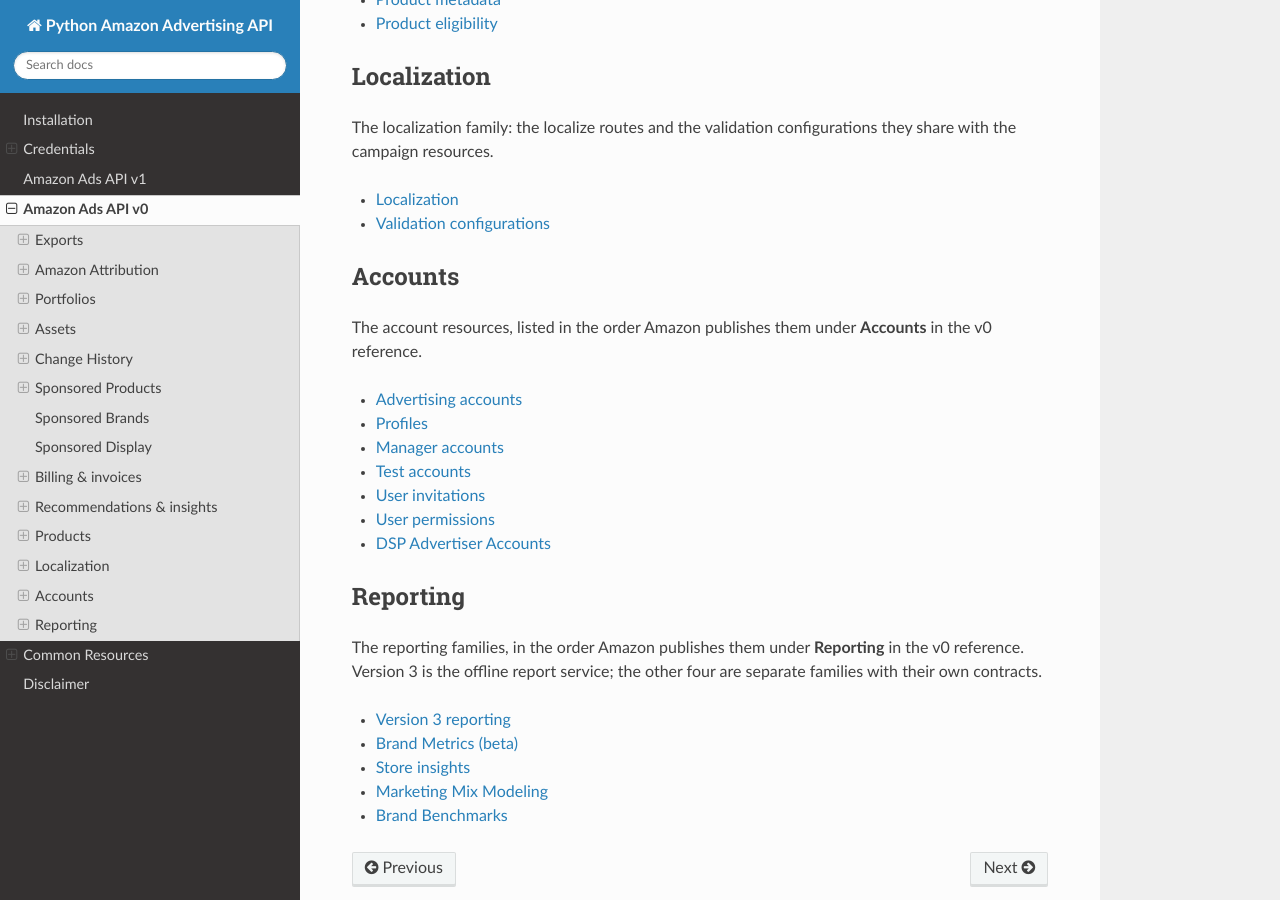
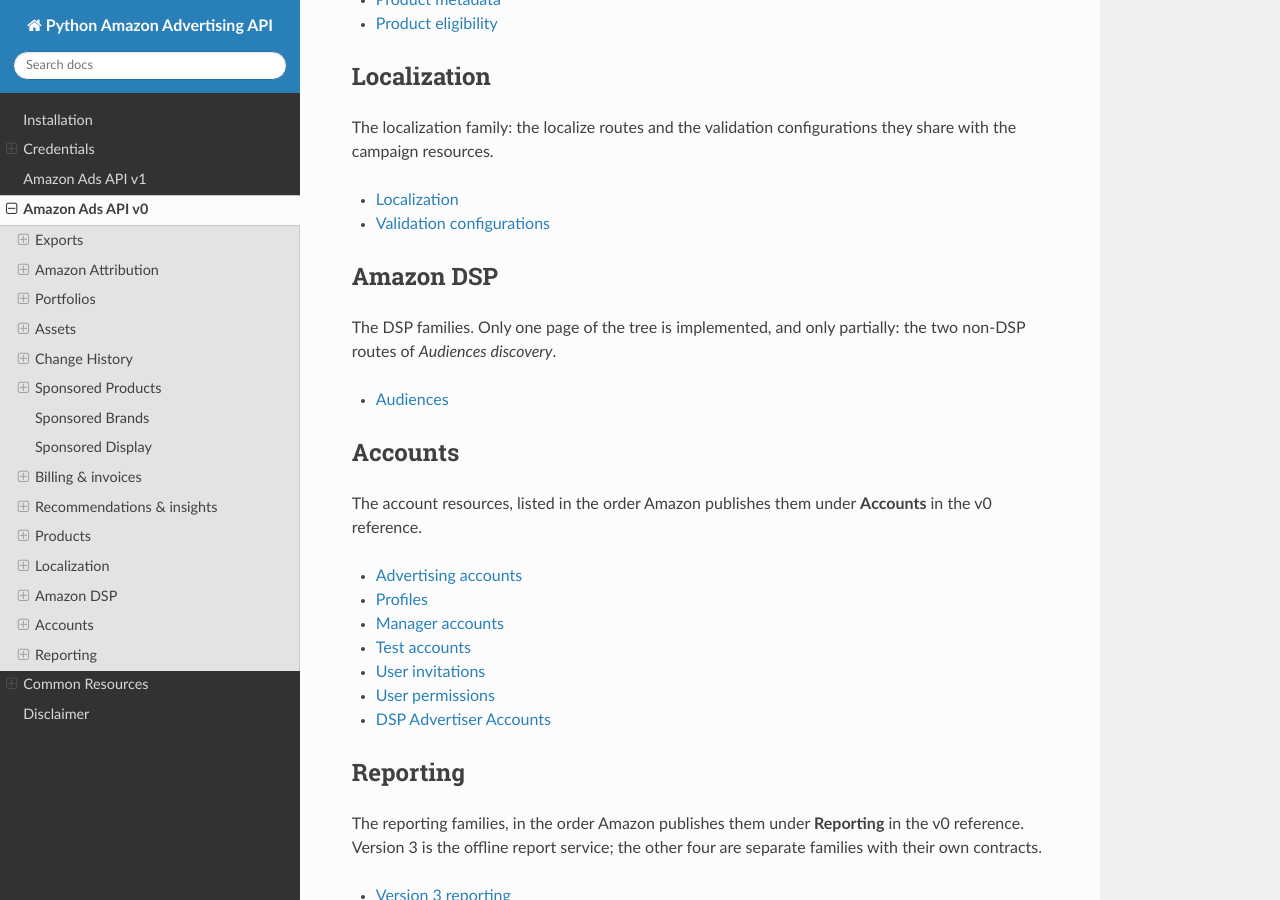
Before and after one commit to denisneuf/python-amazon-ad-api, a Sphinx documentation site: the page built from docs/v0.rst, in a window 1280 px wide and 900 px high, scrolled down 1161 px. Built offline with Sphinx 7.4.7 and the Read the Docs theme 3.1.0, drawn with Linux system fonts in a browser that asks for light colours.

Commit message:
docs(v0): place Audiences discovery under an Amazon DSP section

```diff
--- a/docs/api.rst
+++ b/docs/api.rst
@@ -4,5 +4,4 @@ Common Resources
 ..  toctree::
     :maxdepth: 1
 
-    api/audiences
     api/recommendations
--- a/docs/v0.rst
+++ b/docs/v0.rst
@@ -100,6 +100,18 @@ configurations they share with the campaign resources.
     Validation configurations <api/validation_configurations>
 
 
+Amazon DSP
+----------
+
+The DSP families. Only one page of the tree is implemented, and only
+partially: the two non-DSP routes of *Audiences discovery*.
+
+.. toctree::
+    :maxdepth: 1
+
+    Audiences <api/audiences>
+
+
 Accounts
 --------
 
```
Also changed, not shown: docs/api/audiences.rst (+11 -4 lines).
